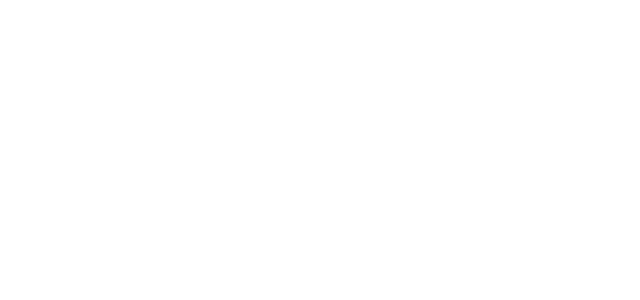
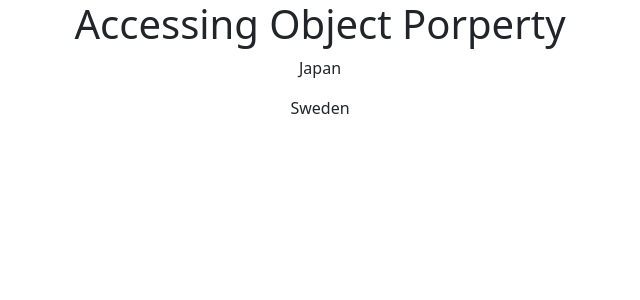
Before and after one commit to vinothsmart/react-redux-dashboard, a React (Create React App) app: page /jsc/objects in a window 1280 px wide. Shown: the top 300 px of the page, without its empty margins (320-960 px from the left). Built offline with nearby package versions, Linux system fonts and the light colour scheme.

Commit message:
accessing proprties of obj

```diff
--- a/src/components/AppRouter.js
+++ b/src/components/AppRouter.js
@@ -28,6 +28,7 @@
 import Challange1 from "./pages/TCSChallange/Challange1";
 import Challange2 from "./pages/TCSChallange/Challange2";
 import JSChallange from "./pages/ARCTutorial/JSCPratice/JSChallange";
+import Objects from "./pages/JsChallange/Objects";
 
 const AppRouter = () => {
   return (
@@ -54,6 +55,7 @@
       <Route exact path="/hooks/useCallback" component={CallbackHook} />
       <Route exact path="/jsc/fundamentals" component={Fundamentals} />
       <Route exact path="/jsc/arrays" component={Arrays} />
+      <Route exact path="/jsc/objects" component={Objects} />
       <Route exact path="/jsprepare/Part1" component={Part1} />
       <Route exact path="/jsprepare/Part2" component={Part2} />
       <Route exact path="/jsprepare/Part3" component={Part3} />
--- /dev/null
+++ b/src/components/pages/JsChallange/Objects.js
@@ -0,0 +1,16 @@
+import React from "react";
+
+const Objects = () => {
+  const accessObjectProp = (obj) => obj.country;
+  return (
+    <div>
+      <center>
+        <h1>Accessing Object Porperty</h1>
+        <p>{accessObjectProp({ continent: "Asia", country: "Japan" })}</p>
+        <p>{accessObjectProp({ country: "Sweden", continent: "Europe" })}</p>
+      </center>
+    </div>
+  );
+};
+
+export default Objects;
```
